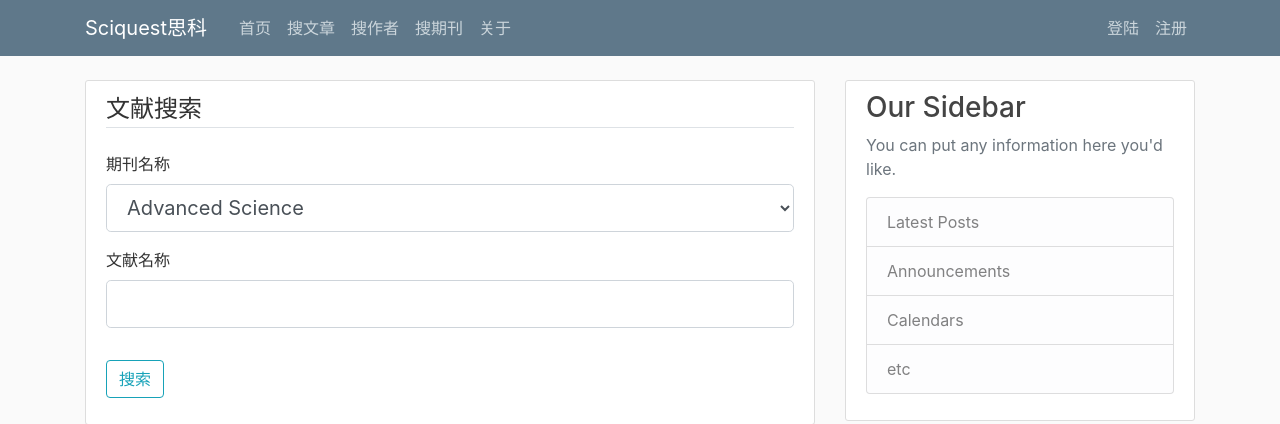
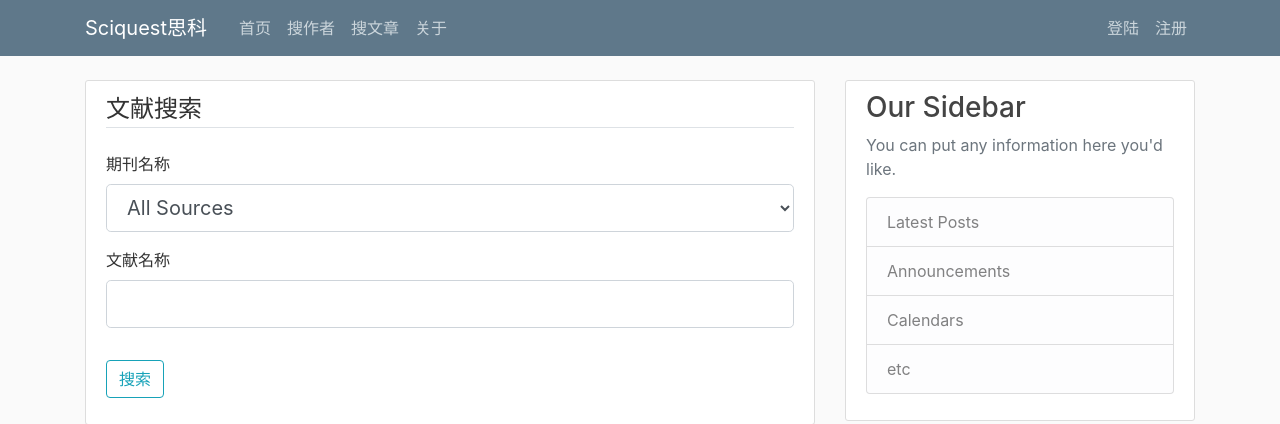
Before and after one commit to SciQuestDevelopment/demo, a Flask app: page /search_venue in a window 1280 px wide. Shown: the top 424 px of the page. Run offline with Flask 2, Linux system fonts and the light colour scheme; some libraries are stand-ins or nearby versions.

Commit message:
update html

```diff
--- a/app/forms.py
+++ b/app/forms.py
@@ -107,7 +107,7 @@ class PubQueryForm(FlaskForm):
 
 class VenueQueryForm(FlaskForm):
     pub_name = StringField('文献名称', validators=[DataRequired()])
-    venue_name = SelectField('期刊名称', choices=[('&quot;advanced science&quot; source:advanced source:science', 'Advanced Science'),('&quot;advanced materials&quot; source:advanced source:materials','Advanced Materials'),
+    venue_name = SelectField('期刊名称', choices=[('', 'All Sources'),('&quot;advanced science&quot; source:advanced source:science', 'Advanced Science'),('&quot;advanced materials&quot; source:advanced source:materials','Advanced Materials'),
                                               ('&quot;progress in materials science&quot; source:progress source:in source:materials source:science','Progress in materials science'),('&quot;joule&quot; source:joule','Joule'),
                                               ('&quot;science&quot; source:science','Science'),('&quot;nature reviews materials&quot; source:nature source:reviews source:materials','Nature Reviews Materials'),
                                               ('&quot;nature reviews chemistry&quot; source:nature source:reviews source:chemistry','Nature Reviews Chemistry'),('&quot;nature chemistry&quot; source:nature source:chemistry','Nature Chemistry'),
--- a/app/routes.py
+++ b/app/routes.py
@@ -247,6 +247,7 @@ def pub_query_by_author(author):
     for i in range(20):
         try:
             pub = next(search_query)
+            print(pub)
             pubs.append(pub)
         except:
             # print("End of the iterator")
@@ -283,6 +284,7 @@ def venue_query():
         for i in range(20):
             try:
                 pub = next(search_query)
+                print(pub)
                 pubs.append(pub)
             except:
                 # print("End of the iterator")
--- a/app/templates/layout.html
+++ b/app/templates/layout.html
@@ -27,9 +27,9 @@
           <div class="collapse navbar-collapse" id="navbarToggle">
             <div class="navbar-nav mr-auto">
             <a class="nav-item nav-link" href="/">首页</a>
-                <a class="nav-item nav-link" href="/search_pub">搜文章</a>
+{#                <a class="nav-item nav-link" href="/search_pub">搜文章</a>#}
                 <a class="nav-item nav-link" href="/search_author">搜作者</a>
-                <a class="nav-item nav-link" href="/search_venue">搜期刊</a>
+                <a class="nav-item nav-link" href="/search_venue">搜文章</a>
 
               <a class="nav-item nav-link" href="/about">关于</a>
             </div>
--- a/app/templates/pub_results.html
+++ b/app/templates/pub_results.html
@@ -12,7 +12,7 @@
                           {% print(i + ', ') %}
                       {% endfor %}
                   </a>
-                  <small class="text-muted">{{ pub.bib['year'] }}</small>
+                  <small class="text-muted"> {{ pub.bib['year'] }} {{ pub.bib['venue'] }}</small>
               </div>
                       <h2><a class="article-title" href="{{ pub.bib['url'] }}">{{ pub.bib['title'] }}</a></h2>
             <p class="article-content">{{ pub.bib['abstract'] }}... </p>
```
